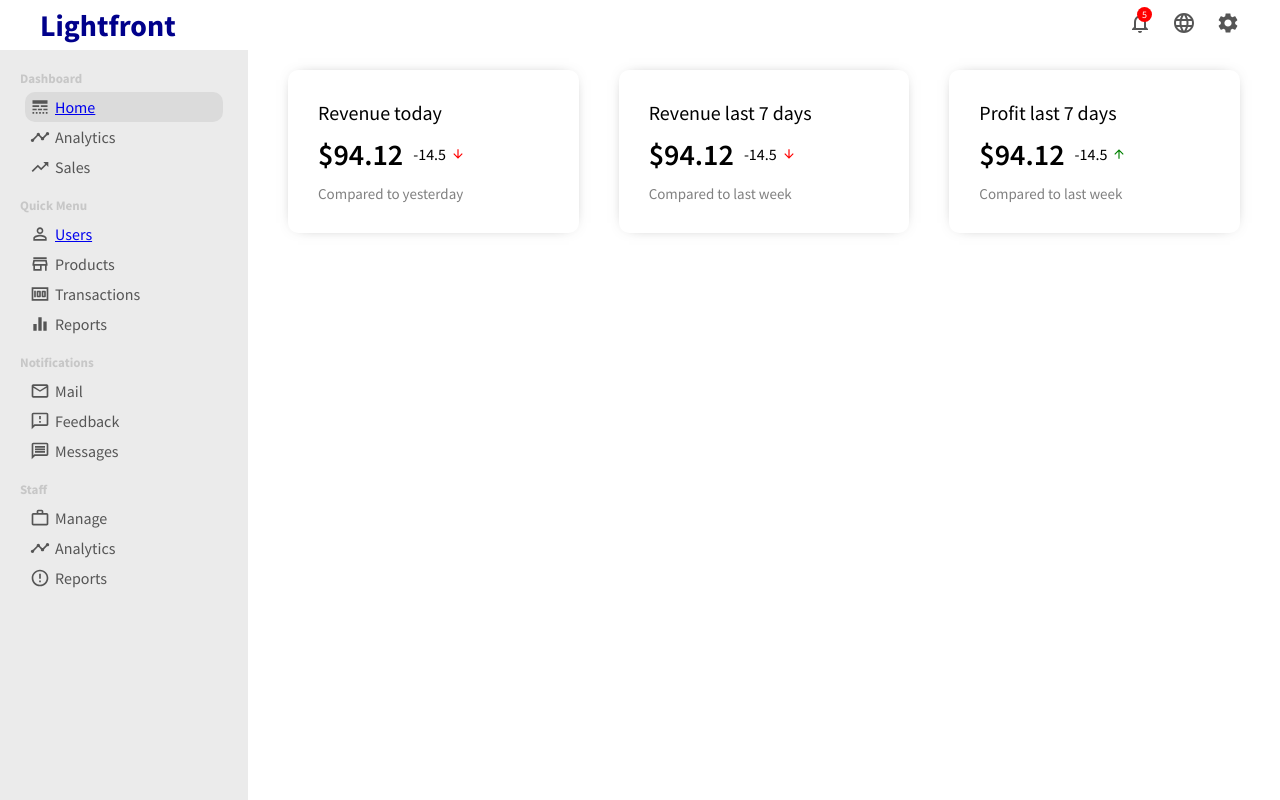
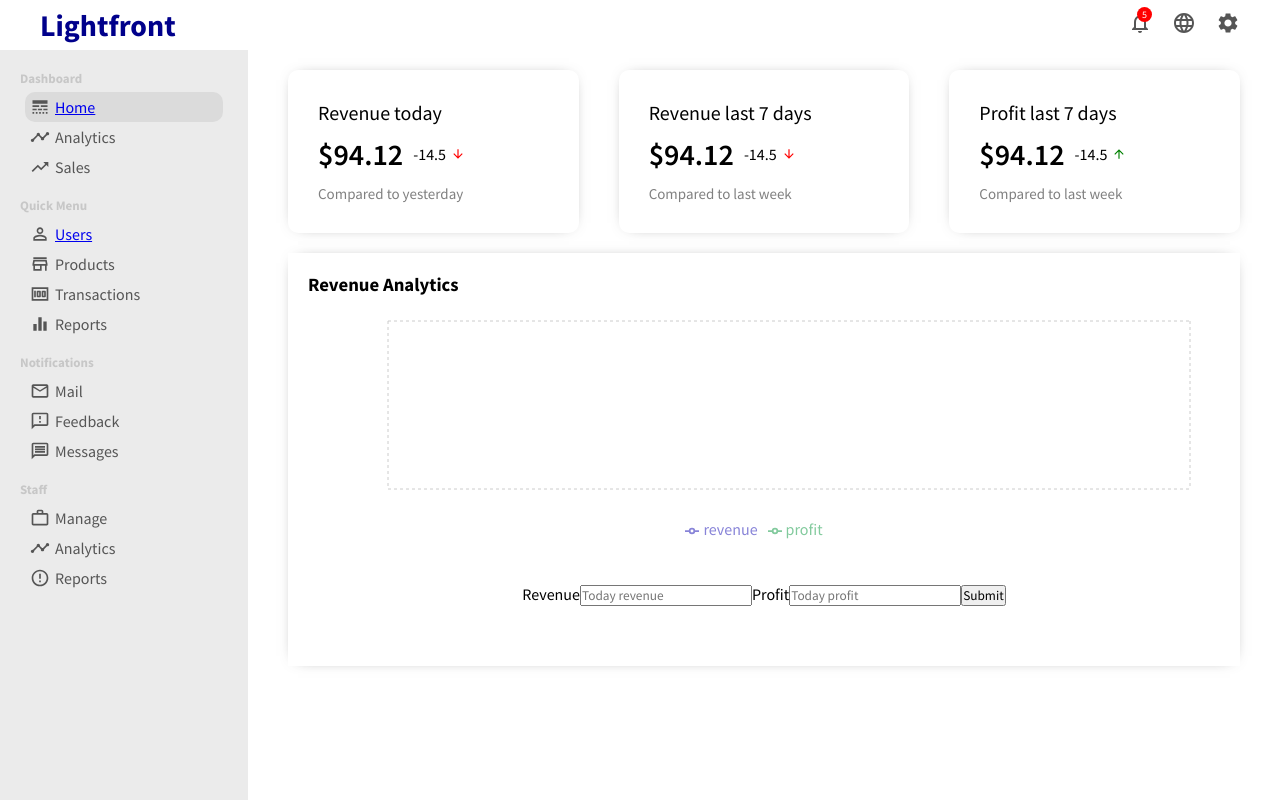
Before and after one commit to MahmoudBakr23/Customizable-Dashboard, a React (Create React App) app: page / in a window 1280 px wide. Built offline with nearby package versions, Linux system fonts and the light colour scheme.

Commit message:
Add a very simple way to modify charts of the last Day

```diff
--- a/package.json
+++ b/package.json
@@ -13,7 +13,9 @@
     "@types/react": "^17.0.38",
     "@types/react-dom": "^17.0.11",
     "@types/react-router-dom": "^5.3.2",
+    "chart.js": "^3.7.0",
     "react": "^17.0.2",
+    "react-chartjs-2": "^4.0.0",
     "react-dom": "^17.0.2",
     "react-router-dom": "^6.2.1",
     "react-scripts": "5.0.0",
--- a/src/components/charts.css
+++ b/src/components/charts.css
@@ -0,0 +1,18 @@
+.chart {
+    margin: 20px;
+    padding: 20px;
+    -webkit-box-shadow: 0px 0px 15px -10px rgba(0, 0, 0, 0);
+    box-shadow: 0px 0px 15px -10px rgba(0, 0, 0, 0.75);
+}
+
+.chartTitle {
+    margin-bottom: 20px;
+}
+
+form {
+    margin: 20px;
+    padding: 20px;
+    display: flex;
+    align-items: center;
+    justify-content: center;
+}
--- a/src/components/charts.tsx
+++ b/src/components/charts.tsx
@@ -1,47 +1,106 @@
 import './charts.css';
+import { LineChart, Line, XAxis, YAxis, CartesianGrid, Tooltip, Legend, ResponsiveContainer } from 'recharts';
+import { useState } from 'react';
 
 const Charts = () => {
+    interface IState {
+        data: {
+            name: string
+            profit: string | number
+            revenue: string | number
+        }[]
+    }
 
+    const [chartData, setChartData] = useState<IState["data"]>([
+        {
+            name: 'Day 1',
+            profit: 4000,
+            revenue: 2400,
+          },
+          {
+            name: 'Day 2',
+            profit: 3000,
+            revenue: 1398,
+          },
+          {
+            name: 'Day 3',
+            profit: 2000,
+            revenue: 9800,
+          },
+          {
+            name: 'Day 4',
+            profit: 2780,
+            revenue: 3908,
+          },
+          {
+            name: 'Day 5',
+            profit: 1890,
+            revenue: 4800,
+          },
+          {
+            name: 'Day 6',
+            profit: 2390,
+            revenue: 3800,
+          },
+          {
+            name: 'Day 7',
+            profit: 3490,
+            revenue: 4300,
+          },
+    ])
+
+    const onSubmit = () => {
+        const revenueInput = (document.getElementById('revenueInput') as HTMLInputElement)!
+        const profitInput = (document.getElementById('profitInput') as HTMLInputElement)!
+        let newData = [...chartData];
+        newData[newData.length - 1].revenue = revenueInput.value;
+        newData[newData.length - 1].profit = profitInput.value;
+
+        localStorage.setItem("newData", JSON.stringify(newData));
+        let newChartData = JSON.parse(localStorage.getItem('newData') || "[]");
+
+        setChartData(newChartData);
+    }
+
+    return(
+        <div className='chart'>
+            <h3 className="chartTitle">Revenue Analytics</h3>
+            <ResponsiveContainer width="100%" aspect={4 / 1}>
+        <LineChart
+          width={500}
+          height={300}
+          data={JSON.parse(localStorage.getItem('newData') || "[]")}
+          margin={{
+            top: 5,
+            right: 30,
+            left: 20,
+            bottom: 5,
+          }}
+        >
+          <CartesianGrid strokeDasharray="3 3" />
+          <XAxis dataKey="name" />
+          <YAxis />
+          <Tooltip />
+          <Legend />
+          <Line type="monotone" dataKey="revenue" stroke="#8884d8" activeDot={{ r: 8 }} />
+          <Line type="monotone" dataKey="profit" stroke="#82ca9d" />
+        </LineChart>
+      </ResponsiveContainer>
+      <form onSubmit={onSubmit}>
+          <div className="formItem">
+              <label>Revenue</label>
+              <input type="number" id ='revenueInput' placeholder='Today revenue' required />
+          </div>
+          <div className="formItem">
+              <label>Profit</label>
+              <input type="number" id ='profitInput' placeholder='Today profit' required />
+          </div>
+          <div className="formItem">
+              <button type='submit'>Submit</button>
+          </div>
+      </form>
+        </div>
+    )
 }
 
 export default Charts;
-
-// import React from 'react';
-// import {Bar} from 'react-chartjs-2';
-
-// const state = {
-//   labels: ['January', 'February', 'March',
-//            'April', 'May'],
-//   datasets: [
-//     {
-//       label: 'Rainfall',
-//       backgroundColor: 'rgba(75,192,192,1)',
-//       borderColor: 'rgba(0,0,0,1)',
-//       borderWidth: 2,
-//       data: [65, 59, 80, 81, 56]
-//     }
-//   ]
-// }
-
-// export default class App extends React.Component {
-//   render() {
-//     return (
-//       <div>
-//         <Bar
-//           data={state}
-//           options={{
-//             title:{
-//               display:true,
-//               text:'Average Rainfall per month',
-//               fontSize:20
-//             },
-//             legend:{
-//               display:true,
-//               position:'right'
-//             }
-//           }}
-//         />
-//       </div>
-//     );
-//   }
-// }
--- a/src/pages/Home.tsx
+++ b/src/pages/Home.tsx
@@ -1,4 +1,5 @@
 import './home.css';
+import Charts from '../components/Charts';
 import { ArrowDownward, ArrowUpward } from '@material-ui/icons';
 
 const Home = () => {
@@ -39,6 +40,7 @@ const Home = () => {
                 <span className="featuredSub">Compared to last week</span>
             </div>
             </div>
+            <Charts />
         </div>
     )
 }
```
Also changed, not shown: 1 other file (tests, documents, lock files or other folders).
